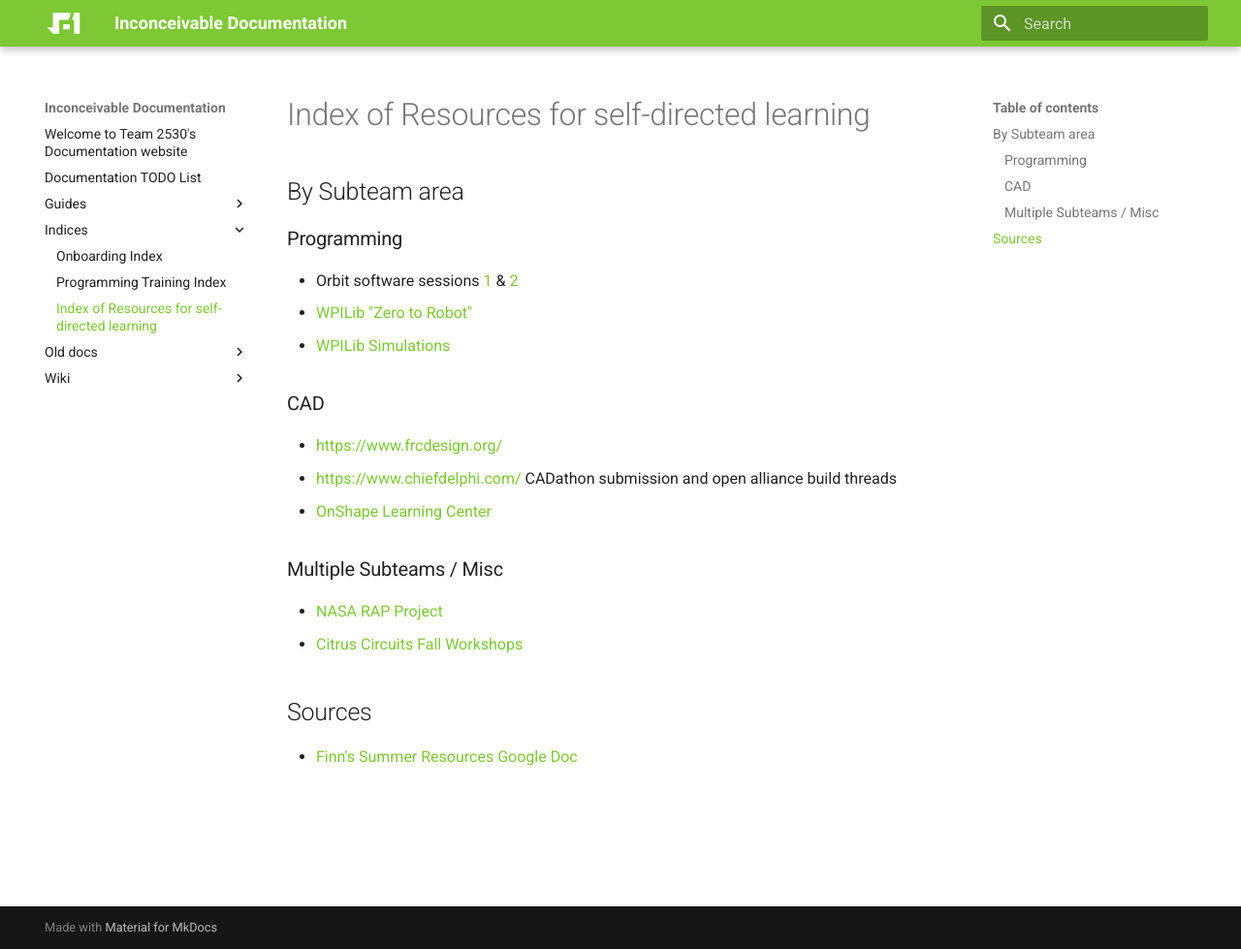
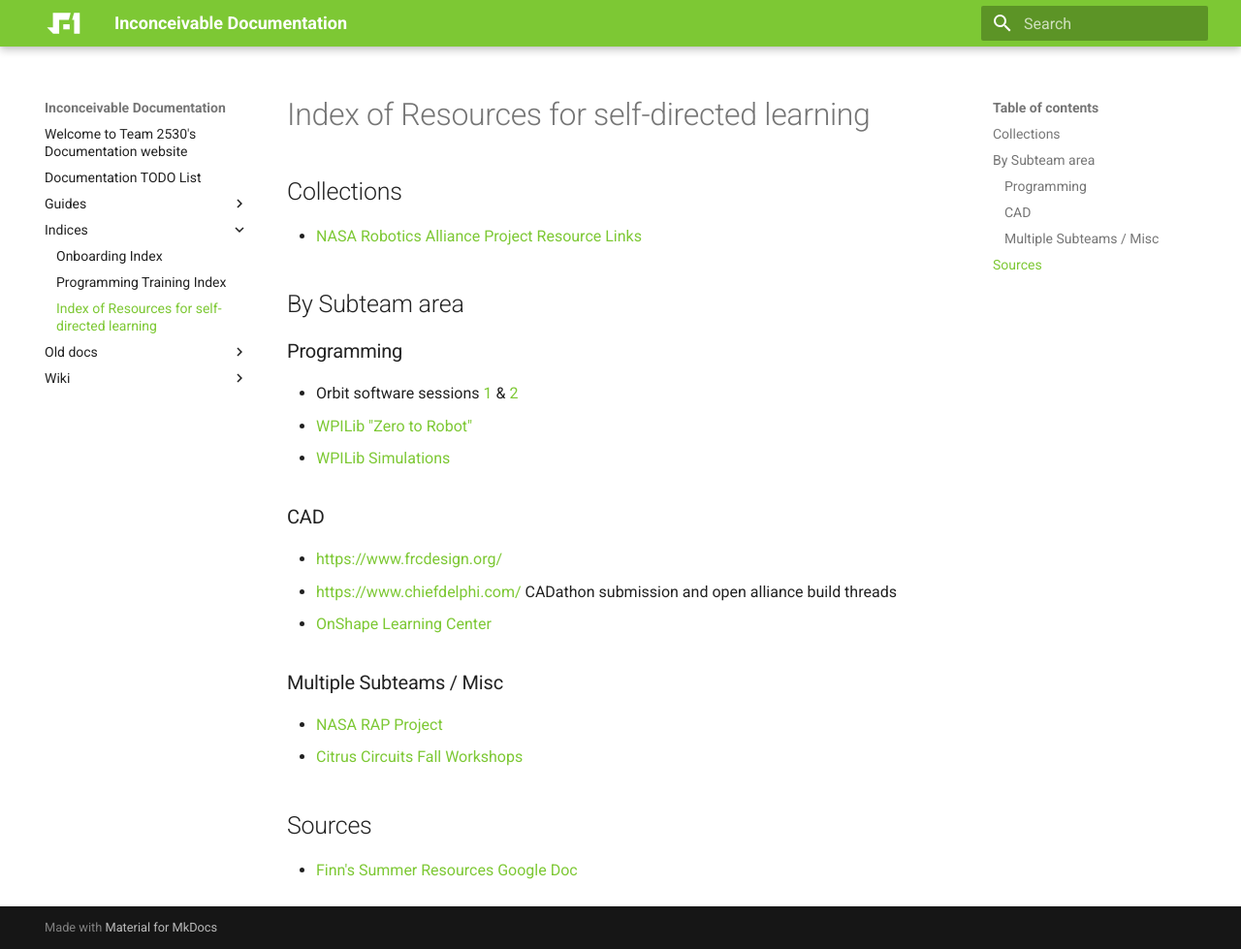
Before and after one commit to Team2530/Documentation, an MkDocs documentation site: the page built from docs/indices/self-directed-learning-resources.md, in a window 1280 px wide and 979 px high. Shown: the whole window at 97% size. Built offline with MkDocs 1.6.1 and Material for MkDocs 9.7.7, drawn with Linux system fonts in a browser that asks for light colours.

Commit message:
Update self-directed-learning-resources.md

```diff
--- a/docs/indices/self-directed-learning-resources.md
+++ b/docs/indices/self-directed-learning-resources.md
@@ -1,4 +1,8 @@
 # Index of Resources for self-directed learning
+
+## Collections
+
+- [NASA Robotics Alliance Project Resource Links](https://robotics.nasa.gov/software-engineer/resource-links/)
 
 ## By Subteam area
 
```
